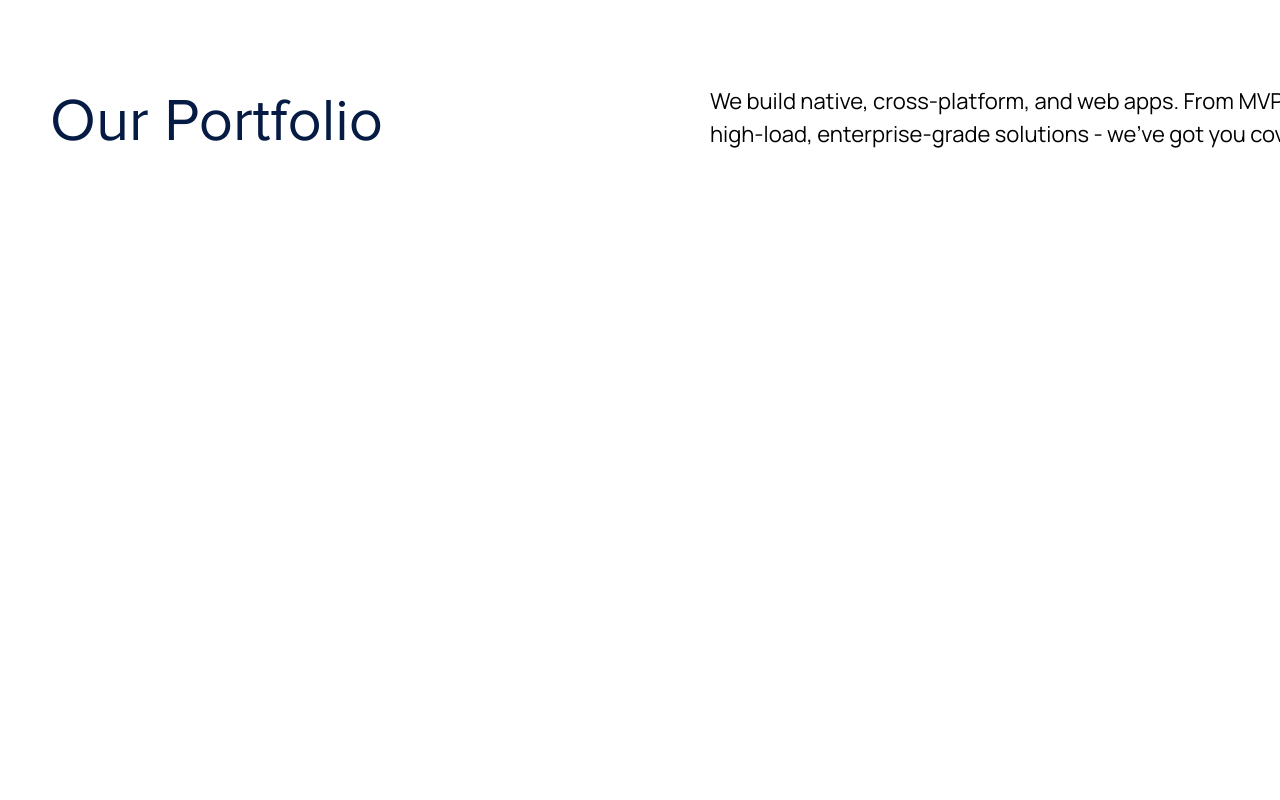
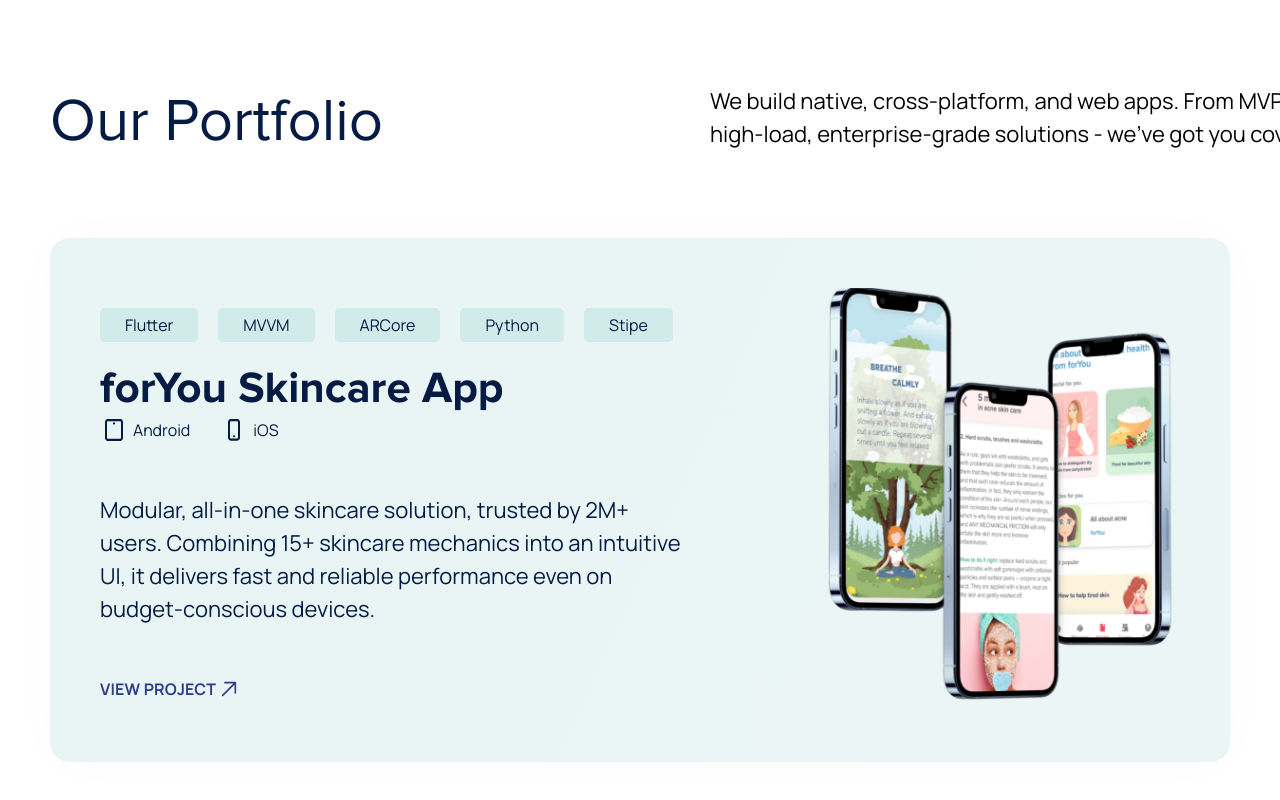
Before and after one commit to V0V45/spaceProject, a plain HTML site: page index.html in a window 1280 px wide. Shown: the part 1622-2422 px from the top of the page. Before the commit the page ends 1880 px from the top, so only its background shows below. Drawn offline with Linux system fonts and the light colour scheme.

Commit message:
Added card 1

```diff
--- a/index.css
+++ b/index.css
@@ -452,3 +452,119 @@
     text-transform: var(--text22texttransform);
     line-height: var(--text22lineheight);
 }
+
+.ourPortfolio__card1 {
+    box-shadow: 0 0 50px 0 rgba(0, 0, 0, 0.02);
+    border-radius: 20px;
+    background: rgb(235,245,245);
+    background: linear-gradient(-65deg, rgba(235,245,245,1) 0%, rgba(232,245,244,1) 100%);
+    padding: 50px;
+    display: grid;
+    grid-template-rows: 74px 54px 78px 172px 46px;
+    grid-template-columns: auto;
+    grid-template-areas: "tags preview"
+                        "header preview"
+                        "OS preview"
+                        "description preview"
+                        "viewButton preview";
+    justify-items: stretch;
+    align-items: stretch;
+}
+
+.ourPortfolio__card1__tags {
+    grid-area: tags;
+    display: flex;
+    flex-direction: row;
+    justify-content: flex-start;
+    align-items: center;
+    flex-wrap: nowrap;
+}
+
+.ourPortfolio__card1__tags-1,
+.ourPortfolio__card1__tags-2,
+.ourPortfolio__card1__tags-3,
+.ourPortfolio__card1__tags-4,
+.ourPortfolio__card1__tags-5 {
+    margin-right: 20px;
+    background-color: var(--green1);
+    padding: 9px 25px 9px 25px;
+    border-radius: 5px;
+    color: var(--txt);
+    font-family: var(--texttegsfontfamily);
+    font-size: var(--texttegsfontsize);
+    font-weight: var(--texttegsfontweight);
+    line-height: var(--texttegslineheight);
+    text-transform: var(--texttegstexttransform);
+}
+
+.ourPortfolio__card1__header {
+    grid-area: header;
+    font-family: var(--h3fontfamily);
+    font-weight: var(--h3fontweight);
+    font-size: var(--h3fontsize);
+    text-transform: var(--h3texttransform);
+    color: var(--txt);
+}
+
+.ourPortfolio__card1__operationSystems {
+    grid-area: OS;
+    display: flex;
+    flex-direction: row;
+    justify-content: flex-start;
+    align-items: center;
+    color: var(--txt);
+    font-family: var(--texttegsfontfamily);
+    font-size: var(--texttegsfontsize);
+    font-weight: var(--texttegsfontweight);
+    line-height: var(--texttegslineheight);
+    text-transform: var(--texttegstexttransform);
+    padding-bottom: 50px;
+}
+
+.ourPortfolio__card1__operationSystems__tabletIcon,
+.ourPortfolio__card1__operationSystems__mobileIcon {
+    padding-right: 5px;
+}
+
+.ourPortfolio__card1__operationSystems__androidText {
+    padding-right: 30px;
+}
+
+
+.ourPortfolio__card1__description {
+    grid-area: description;
+    width: 590px;
+}
+
+.ourPortfolio__card1__description__text {
+    color: var(--txt);
+    font-family: var(--text22fontfamily);
+    font-size: var(--text22fontsize);
+    font-weight: var(--text22fontweight);
+    line-height: var(--text22lineheight);
+    text-transform: var(--text22texttransform);
+}
+
+.ourPortfolio__card1__viewButton {
+    grid-area: viewButton;
+    justify-self: start;
+    border: none;
+    background: transparent;
+    font-family: var(--buttonfontfamily);
+    font-size: var(--buttonfontsize);
+    font-weight: bold;
+    text-transform: uppercase;
+    color: var(--blue);
+    letter-spacing: 0.01em;
+    display: flex;
+    flex-direction: row;
+    justify-content: center;
+    align-items: center;
+    flex-wrap: nowrap;
+}
+
+/* Выравнить картинку */
+
+.ourPortfolio__card1__preview {
+    grid-area: preview;
+}
--- a/index.html
+++ b/index.html
@@ -77,6 +77,29 @@
                     <h2 class="ourPortfolio__header__h2">Our Portfolio</h2>
                     <p class="ourPortfolio__header__text">We build native, cross-platform, and web apps. From MVPs to high-load, enterprise-grade solutions - we've got you covered.</p>
                 </div>
+                <div class="ourPortfolio__card1 hiddenFromDown delay1">
+                    <div class="ourPortfolio__card1__tags">
+                        <p class="ourPortfolio__card1__tags-1">Flutter</p>
+                        <p class="ourPortfolio__card1__tags-2">MVVM</p>
+                        <p class="ourPortfolio__card1__tags-3">ARCore</p>
+                        <p class="ourPortfolio__card1__tags-4">Python</p>
+                        <p class="ourPortfolio__card1__tags-5">Stipe</p>
+                    </div>
+                    <div class="ourPortfolio__card1__header">
+                        <h3 class="ourPortfolio__card1__header">forYou Skincare App</h3>
+                    </div>
+                    <div class="ourPortfolio__card1__operationSystems">
+                        <img class="ourPortfolio__card1__operationSystems__tabletIcon" src="./src/icons/tablet_icon.svg" />
+                        <span class="ourPortfolio__card1__operationSystems__androidText">Android</span>
+                        <img class="ourPortfolio__card1__operationSystems__mobileIcon" src="./src/icons/mobile_icon.svg" />
+                        <span class="ourPortfolio__card1__operationSystems__iOSText">iOS</span>
+                    </div>
+                    <div class="ourPortfolio__card1__description">
+                        <p class="ourPortfolio__card1__description__text">Modular, all-in-one skincare solution, trusted by 2M+ users. Combining 15+ skincare mechanics into an intuitive UI, it delivers fast and reliable performance even on budget-conscious devices.</p>
+                    </div>
+                    <button class="ourPortfolio__card1__viewButton" onclick="goToSkinCareApp()">View project <img class="ourPortfolio__card1__viewButton__ArrowIcon" src="./src/icons/arrow_up.svg" /></button>
+                    <img class="ourPortfolio__card1__preview hiddenFromDown delay2" src="./src/images/foryouskincareapppreview.png" />
+                </div>
             </div>
         </section>
     </main>
--- a/index.js
+++ b/index.js
@@ -3,14 +3,12 @@
 const viewPortofolioArrow = document.getElementsByClassName('statistics__viewPortfolioButton__ArrowIcon')[0];
 const aboutUsButton = document.getElementsByClassName('aboutUs__infoRight__button')[0];
 const aboutUsArrow = document.getElementsByClassName('aboutUs__infoRight__button__ArrowIcon')[0];
+const viewProjectButton = document.getElementsByClassName('ourPortfolio__card1__viewButton')[0];
+const viewProjectArrow = document.getElementsByClassName('ourPortfolio__card1__viewButton__ArrowIcon')[0];
 
 // Функции
 function goToPortfolio() {
     window.location.href = 'portfolio.html';
-}
-
-function goToAboutUs() {
-    window.location.href = 'about.html';
 }
 
 function changePortfolioArrowOnHoverToStraight() {
@@ -21,6 +19,10 @@
     viewPortofolioArrow.src = './src/icons/arrow_up.svg';
 }
 
+function goToAboutUs() {
+    window.location.href = 'about.html';
+}
+
 function changeAboutUsArrowOnHoverToStraight() {
     aboutUsArrow.src = './src/icons/arrow_right.svg';
 }
@@ -29,8 +31,22 @@
     aboutUsArrow.src = './src/icons/arrow_up.svg';
 }
 
+function goToSkinCareApp() {
+    window.location.href = 'foryouskincareapp.html';
+}
+
+function changeViewProjectArrowOnHoverToStraight() {
+    viewProjectArrow.src = './src/icons/arrow_right.svg';
+}
+
+function changeViewProjectArrowOnHoverToUp() {
+    viewProjectArrow.src = './src/icons/arrow_up.svg';
+}
+
 // Блок выполнения
 viewPortfolioButton.addEventListener('mouseenter', changePortfolioArrowOnHoverToStraight);
 viewPortfolioButton.addEventListener('mouseleave', changePortfolioArrowOnHoverToUp);
 aboutUsButton.addEventListener('mouseenter', changeAboutUsArrowOnHoverToStraight);
 aboutUsButton.addEventListener('mouseleave', changeAboutUsArrowOnHoverToUp);
+viewProjectButton.addEventListener('mouseenter', changeViewProjectArrowOnHoverToStraight);
+viewProjectButton.addEventListener('mouseleave', changeViewProjectArrowOnHoverToUp);
```
Also changed, not shown: src/icons/laptop_icon.svg (added), src/icons/mobile_icon.svg (added), src/icons/tablet_icon.svg (added), src/images/foryouskincareapppreview.png (added).
